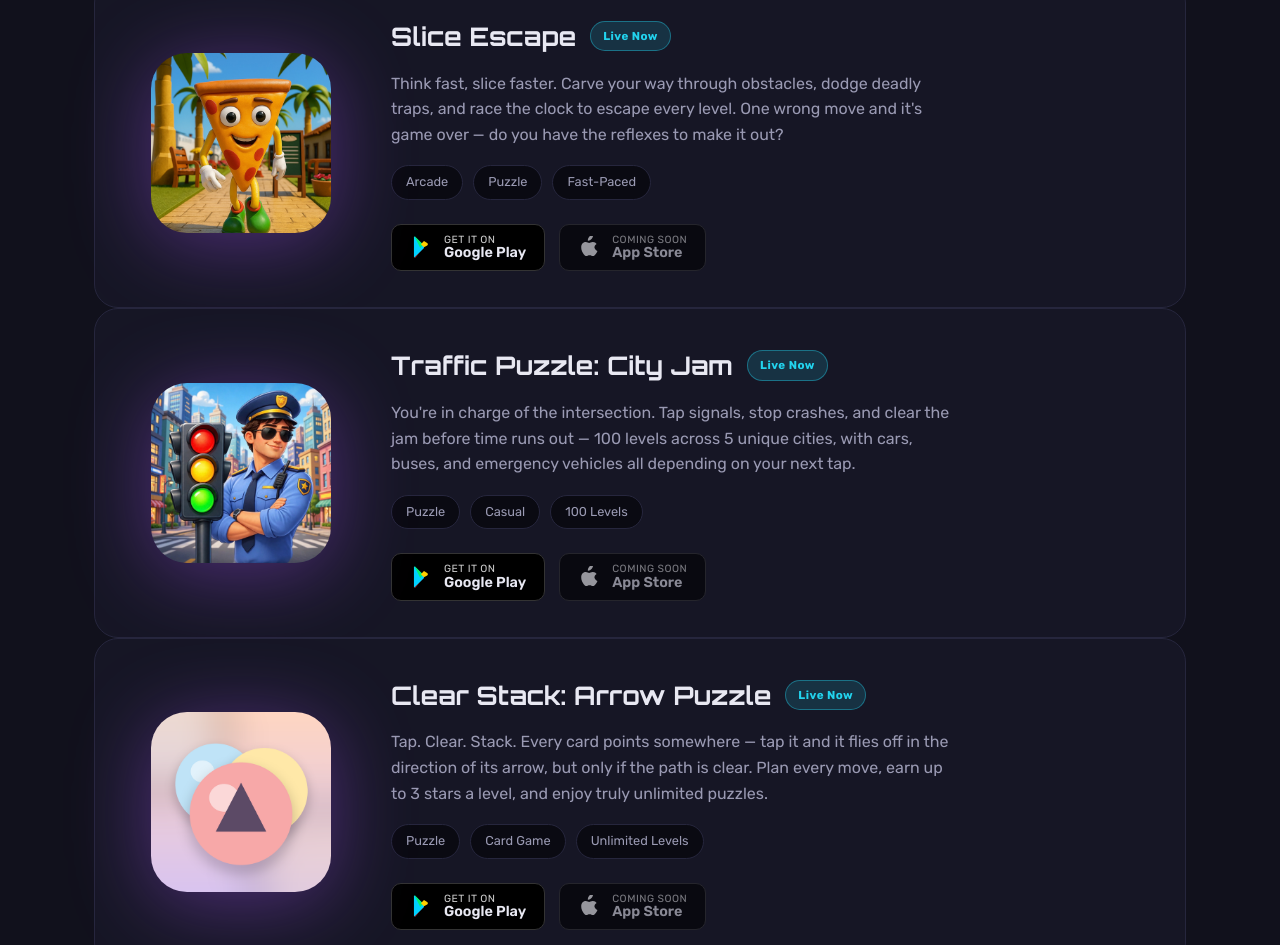
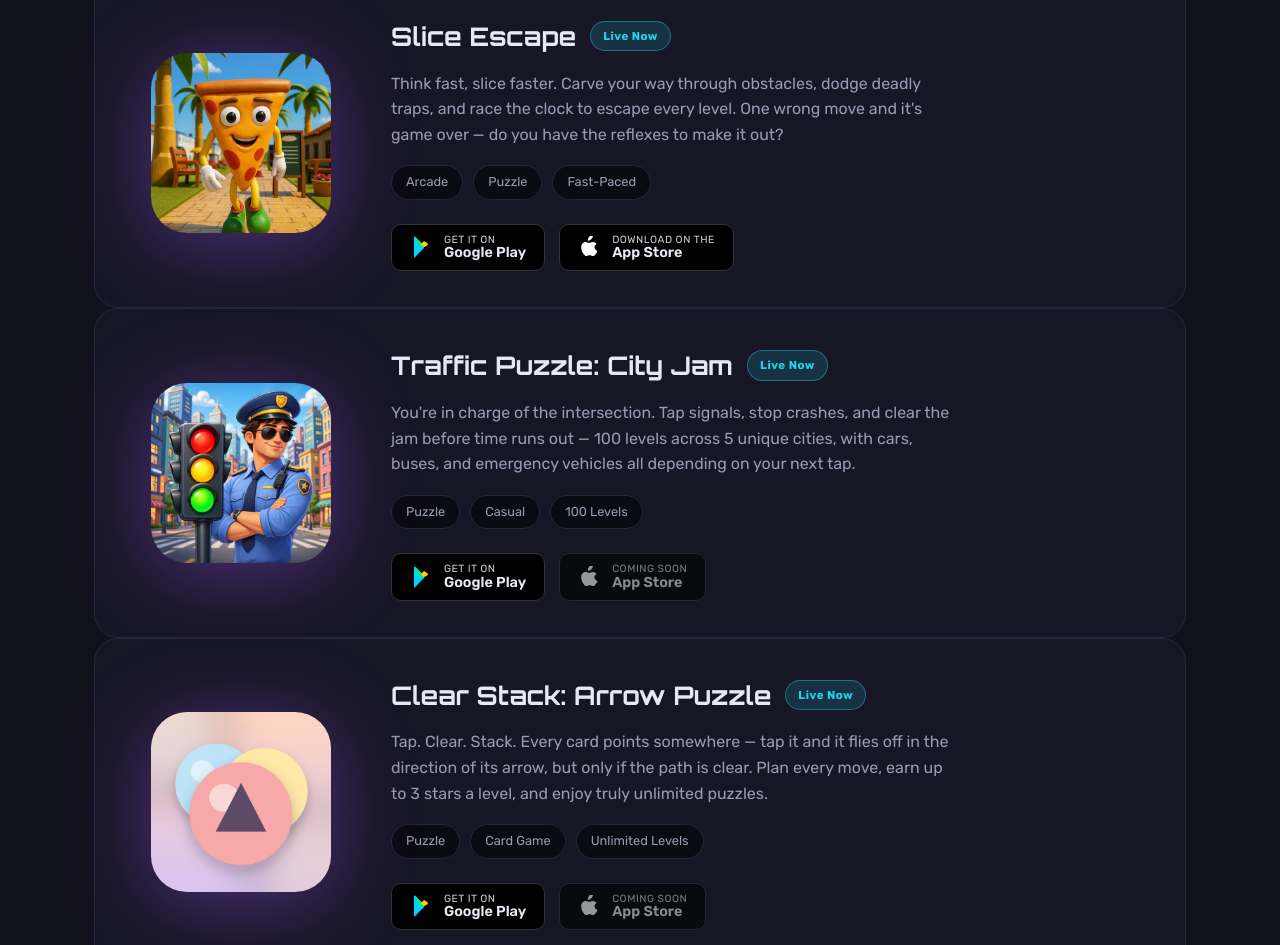
Before and after one commit to Mhaseebu/hyperxcite-website, a plain HTML site: page index.html in a window 1280 px wide. Shown: the part 1079-2024 px from the top of the page. Drawn offline with Linux system fonts and the light colour scheme.

Commit message:
Add Slice Escape App Store link
Slice Escape is now live on iOS, so its "Coming Soon" App Store
badge becomes a real link, and a matching footer link is added.

Co-Authored-By: Claude Sonnet 5 <noreply@anthropic.com>

```diff
--- a/index.html
+++ b/index.html
@@ -123,12 +123,12 @@
               <span class="store-badge-text"><small>GET IT ON</small>Google Play</span>
             </a>
 
-            <span class="store-badge store-badge--sm store-badge--disabled" aria-disabled="true">
+            <a class="store-badge store-badge--sm" href="https://apps.apple.com/us/app/slice-escape-pizza-runner/id6752580755" target="_blank" rel="noopener" aria-label="Get Slice Escape on the App Store">
               <svg viewBox="0 0 384 512" class="store-badge-icon store-badge-icon--apple" aria-hidden="true">
                 <path fill="currentColor" d="M318.7 268.7c-.2-36.7 16.4-64.4 50-84.8-18.8-26.9-47.2-41.7-84.7-44.6-35.5-2.8-74.3 20.7-88.5 20.7-15 0-49.4-19.7-76.4-19.2-52.3.8-107.9 41.5-107.9 124.5 0 25.4 4.8 51.7 14.3 78.8 12.8 36.2 59 124.9 107.3 123.4 25.2-.6 43-17.9 75.8-17.9 31.8 0 48.3 17.9 76.4 17.9 48.8-.7 90.5-81.4 102.6-117.6-65.3-30.8-68.9-90.4-68.9-81.2zM255.6 65.4c20.9-25.3 35.1-60 31.1-94.6-30.4 1.2-67.1 20.4-88.8 46.4-19.5 23-36.6 59.4-32 93.6 31.6 2.4 64.1-17.2 89.7-45.4z"/>
               </svg>
-              <span class="store-badge-text"><small>COMING SOON</small>App Store</span>
-            </span>
+              <span class="store-badge-text"><small>DOWNLOAD ON THE</small>App Store</span>
+            </a>
           </div>
         </div>
       </div>
@@ -343,6 +343,7 @@
     <div class="footer-links">
       <a href="privacy.html">Privacy Policy</a>
       <a href="https://play.google.com/store/apps/details?id=com.hyperxcite.sliceescape&hl=en" target="_blank" rel="noopener">Slice Escape on Google Play</a>
+      <a href="https://apps.apple.com/us/app/slice-escape-pizza-runner/id6752580755" target="_blank" rel="noopener">Slice Escape on App Store</a>
       <a href="https://play.google.com/store/apps/details?id=com.hyperxcite.trafficcommander" target="_blank" rel="noopener">Traffic Puzzle: City Jam on Google Play</a>
       <a href="https://play.google.com/store/apps/details?id=com.hyperxcite.clearstack" target="_blank" rel="noopener">Clear Stack on Google Play</a>
       <a href="https://play.google.com/store/apps/details?id=com.hyperxcite.hopwise" target="_blank" rel="noopener">Hopwise on Google Play</a>
```
